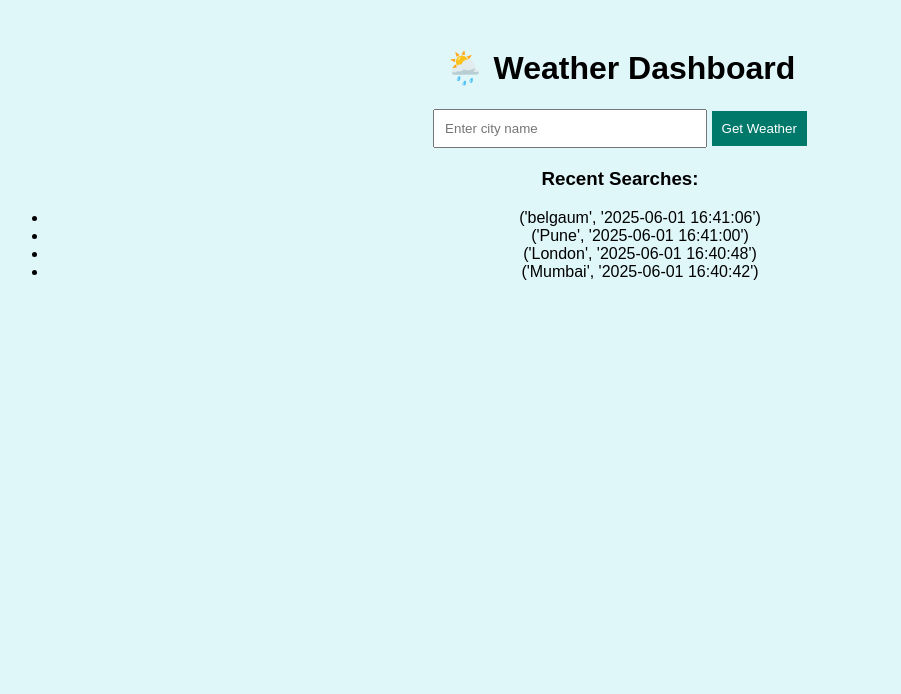
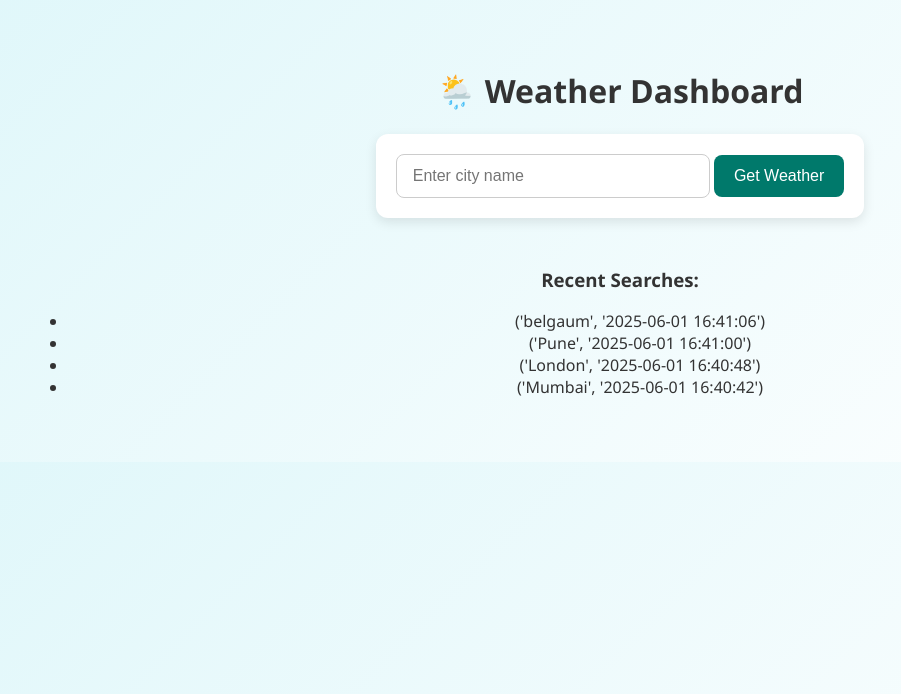
Before and after one commit to adityaK006/Devops, a Flask app: page / in a window 1280 px wide. Shown: the top 694 px of the page, without its empty margins (20-921 px from the left). Run offline with Flask 3, Linux system fonts and the light colour scheme; data comes from the database, SQL or seed files in the repository.

Commit message:
Updated index and style

```diff
--- a/static/style.css
+++ b/static/style.css
@@ -1,27 +1,52 @@
+/* Base styles */
 body {
-    font-family: Arial, sans-serif;
+    font-family: 'Segoe UI', Tahoma, Geneva, Verdana, sans-serif;
     text-align: center;
-    padding: 20px;
-    background: #e0f7fa;
+    padding: 40px;
+    background: linear-gradient(135deg, #e0f7fa, #ffffff);
+    color: #333;
 }
 
 form {
-    margin-bottom: 20px;
+    margin-bottom: 30px;
+    display: inline-block;
+    padding: 20px;
+    background: #ffffff;
+    border-radius: 12px;
+    box-shadow: 0 4px 12px rgba(0, 0, 0, 0.1);
 }
 
 input {
-    padding: 10px;
-    width: 250px;
+    padding: 12px 16px;
+    width: 280px;
+    border: 1px solid #ccc;
+    border-radius: 8px;
+    outline: none;
+    transition: border-color 0.3s ease, box-shadow 0.3s ease;
+    font-size: 16px;
+}
+
+input:focus {
+    border-color: #00796b;
+    box-shadow: 0 0 5px rgba(0, 121, 107, 0.4);
 }
 
 button {
-    padding: 10px;
+    padding: 12px 20px;
     background: #00796b;
     color: white;
     border: none;
+    border-radius: 8px;
     cursor: pointer;
+    font-size: 16px;
+    transition: background 0.3s ease, transform 0.2s ease;
 }
 
 button:hover {
     background: #004d40;
+    transform: translateY(-2px);
 }
+
+button:active {
+    transform: translateY(0);
+}
```
